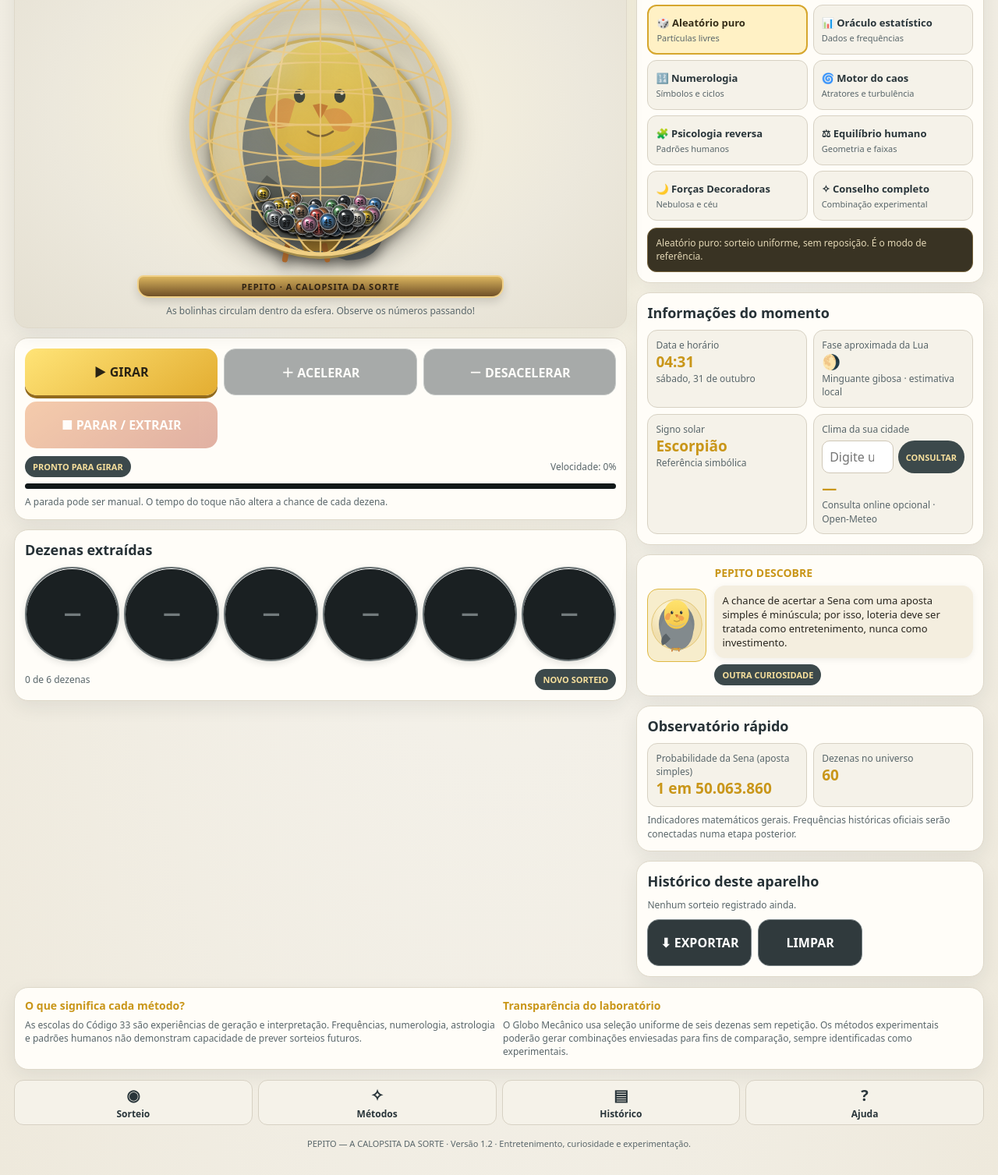
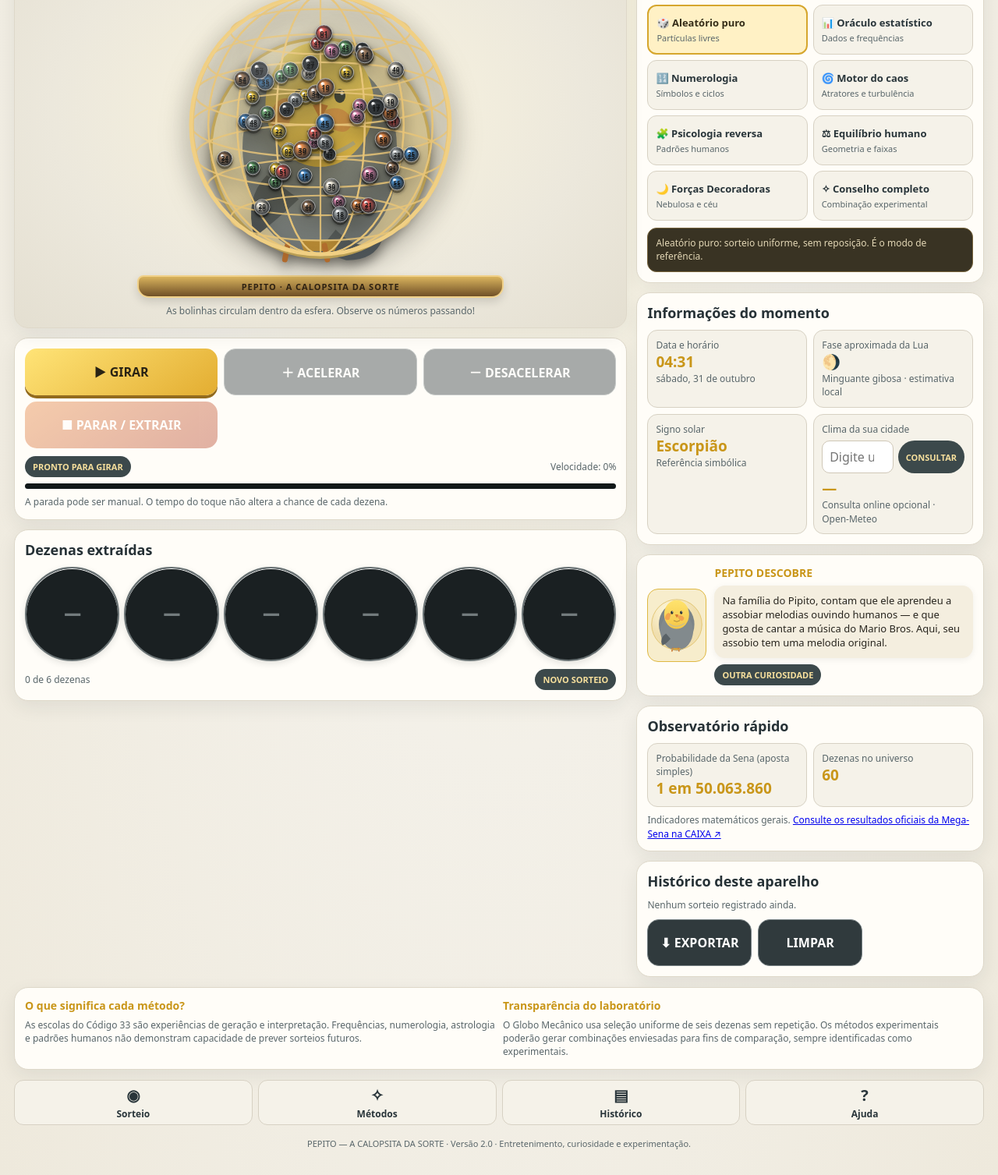
Before and after one commit to marciorobertogiocondo-code/codeman, a plain HTML site: page index.html in a window 1280 px wide. Shown: the part 438-1945 px from the top of the page at 78% size. Drawn offline with Linux system fonts and the light colour scheme; animation ran at ten frames a second.

Commit message:
Polish PEPITO 2.0 motion, audio and official references

```diff
--- a/index.html
+++ b/index.html
@@ -138,7 +138,7 @@ h1{color:#84620e}
 @media(min-width:720px){.app{max-width:1280px}.landscape-only{gap:10px}}
 @media(prefers-reduced-motion:reduce){*,*::before,*::after{scroll-behavior:auto!important;animation-duration:.01ms!important;transition-duration:.01ms!important}}
 
-.sr-only{position:absolute;width:1px;height:1px;padding:0;margin:-1px;overflow:hidden;clip:rect(0,0,0,0);white-space:nowrap;border:0}.weather-controls{display:flex;gap:6px;margin:6px 0}.weather-controls input{width:100%;min-width:0;border:1px solid #cfc7b7;border-radius:10px;padding:9px;background:#fff;color:#263136;font:inherit}.weather-controls button{white-space:nowrap}.</style>
+.sr-only{position:absolute;width:1px;height:1px;padding:0;margin:-1px;overflow:hidden;clip:rect(0,0,0,0);white-space:nowrap;border:0}.weather-controls{display:flex;gap:6px;margin:6px 0}.weather-controls input{width:100%;min-width:0;border:1px solid #cfc7b7;border-radius:10px;padding:9px;background:#fff;color:#263136;font:inherit}.weather-controls button{white-space:nowrap}.@keyframes pipitoBounce{0%,100%{transform:translateY(0) rotate(0)}40%{transform:translateY(-8px) rotate(-4deg)}70%{transform:translateY(1px) rotate(3deg)}}.globe-mascot{transition:filter .25s}body.pipito-excited .globe-mascot,body.pipito-pop .mascot-photo{animation:pipitoBounce .65s ease}body.pipito-calm .globe-mascot{filter:drop-shadow(0 0 12px #efc74d)}.tile a{color:#735510;font-weight:700}@media(prefers-reduced-motion:reduce){.globe-mascot,body.pipito-excited .globe-mascot,body.pipito-pop .mascot-photo{animation:none!important}}</style>
 
 <link rel="manifest" href="./manifest.webmanifest">
 <link rel="icon" type="image/svg+xml" href="./icons/pepito-192.svg">
@@ -156,7 +156,7 @@ h1{color:#84620e}
   <div class="brand-bird"><img src="./assets/pipito-retrato.svg" alt="Pipito, calopsita cinza de rosto amarelo"></div>
   <div><h1>PEPITO</h1><div class="tagline">A CALOPSITA DA SORTE · Um pequeno laboratório de grandes esperanças.</div></div>
  </div>
- <div class="head-actions"><button class="iconbtn" id="helpBtn" aria-label="Ajuda">?</button><button class="iconbtn" id="settingsBtn" aria-label="Configurações e som">⚙</button><button class="iconbtn" id="soundBtn" aria-label="Ativar som" aria-pressed="false">♪</button></div>
+ <div class="head-actions"><button class="iconbtn" id="helpBtn" aria-label="Ajuda">?</button><button class="iconbtn" id="settingsBtn" aria-label="Configurações e som">⚙</button><button class="iconbtn" id="soundBtn" aria-label="Ativar efeitos sonoros" aria-pressed="false">♪</button><button class="iconbtn" id="musicBtn" aria-label="Ativar música ambiente" aria-pressed="false">♫</button></div>
 </header>
 
 <section class="card intro">
@@ -248,7 +248,7 @@ h1{color:#84620e}
     <div class="tile"><div class="small">Probabilidade da Sena (aposta simples)</div><div class="value">1 em 50.063.860</div></div>
     <div class="tile"><div class="small">Dezenas no universo</div><div class="value">60</div></div>
    </div>
-   <p class="small" style="margin-top:8px">Indicadores matemáticos gerais. Frequências históricas oficiais serão conectadas numa etapa posterior.</p>
+   <p class="small" style="margin-top:8px">Indicadores matemáticos gerais. <a href="https://loterias.caixa.gov.br/Paginas/Mega-Sena.aspx" target="_blank" rel="noopener">Consulte os resultados oficiais da Mega-Sena na CAIXA ↗</a></p>
   </section>
 
   <section class="card">
@@ -270,7 +270,7 @@ h1{color:#84620e}
 <nav class="nav">
  <button id="navDraw"><b>◉</b>Sorteio</button><button id="navMethods"><b>✧</b>Métodos</button><button id="navHistory"><b>▤</b>Histórico</button><button id="navHelp"><b>?</b>Ajuda</button>
 </nav>
-<footer>PEPITO — A CALOPSITA DA SORTE · Versão 1.2 · Entretenimento, curiosidade e experimentação.</footer>
+<footer>PEPITO — A CALOPSITA DA SORTE · Versão 2.0 · Entretenimento, curiosidade e experimentação.</footer>
 </div>
 
 <script>
@@ -296,7 +296,8 @@ const tips=[
  "Numerologia é uma tradição simbólica e cultural; não há evidência de que aumente a chance de acertar a loteria.",
  "O cérebro humano procura padrões naturalmente. Às vezes encontramos desenhos significativos em sequências produzidas ao acaso.",
  "O resultado de um sorteio anterior não altera as probabilidades de um novo sorteio justo.",
- "A chance de acertar a Sena com uma aposta simples é minúscula; por isso, loteria deve ser tratada como entretenimento, nunca como investimento."
+ "A chance de acertar a Sena com uma aposta simples é minúscula; por isso, loteria deve ser tratada como entretenimento, nunca como investimento.",
+ "Na família do Pipito, contam que ele aprendeu a assobiar melodias ouvindo humanos — e que gosta de cantar a música do Mario Bros. Aqui, seu assobio tem uma melodia original."
 ];
 let tipIndex=Math.floor(Math.random()*tips.length);
 $("tipText").textContent=tips[tipIndex];
@@ -464,20 +465,19 @@ function drawGlobe(t){
  const w=gc.clientWidth,h=gc.clientHeight,cx=w/2,cy=h/2,R=Math.min(w,h)*.405;
  gctx.clearRect(0,0,w,h);
  const dt=Math.min((t-lastTime)/16.7||1,1.7);lastTime=t;
- const active=spinning, agitation=active?(0.008+speed*.00016):.0015;
+ const active=spinning, agitation=active?(0.008+speed*.00016):.00022;
  // A little 3D tumble of the complete ball cloud while the globe turns.
  const rot=active?.006+speed*.00008:.0008,cr=Math.cos(rot*dt),sr=Math.sin(rot*dt);
  for(const b of balls){
   // 3D rotation around the globe axis.
   const x=b.x*cr-b.z*sr,z=b.x*sr+b.z*cr;b.x=x;b.z=z;
   // Gravity points down; spinning airflow adds irregular turbulence and lift.
-  b.vy+=.0024*dt;
-  if(active){
-   b.vx+=Math.sin(t*.0017+b.n*1.73)*agitation*dt;
-   b.vy-=.0036*dt;
-   b.vz+=Math.cos(t*.0013+b.n*2.31)*agitation*dt;
-  }
-  b.vx*=.997;b.vy*=.997;b.vz*=.997;
+  b.vy+=active?.0024*dt:.000025*dt;
+  b.vx+=Math.sin(t*.0017+b.n*1.73)*agitation*dt;
+  b.vy+=Math.sin(t*.0011+b.n*2.07)*agitation*.65*dt;
+  b.vz+=Math.cos(t*.0013+b.n*2.31)*agitation*dt;
+  if(active)b.vy-=.0036*dt;
+  const damping=active?.997:.985;b.vx*=damping;b.vy*=damping;b.vz*=damping;
   b.x+=b.vx*dt;b.y+=b.vy*dt;b.z+=b.vz*dt;
   const d=Math.hypot(b.x,b.y,b.z),max=SPHERE_R-b.r;
   if(d>max){
@@ -599,6 +599,15 @@ function pepitoSound(kind){
 }
 const soundButton=document.getElementById("soundBtn");
 soundButton.addEventListener("click",()=>{pepitoMuted=!pepitoMuted;soundButton.textContent=pepitoMuted?"♪":"♫";soundButton.setAttribute("aria-label",pepitoMuted?"Ativar som":"Silenciar sons");soundButton.setAttribute("aria-pressed",String(!pepitoMuted));if(!pepitoMuted){pepitoSound("extract");document.getElementById("speech").textContent="Ativei meu assobio original! Você pode silenciar quando quiser."}});
+let pepitoMusicOn=false,pepitoMusicTimer=0;
+const musicBtn=document.getElementById("musicBtn");
+function pepitoMusicPhrase(){
+ if(!pepitoMusicOn||!pepitoAudio)return;
+ const phrase=[659,784,988,784,698,880,1047,880],base=pepitoAudio.currentTime;
+ phrase.forEach((f,i)=>{const o=pepitoAudio.createOscillator(),g=pepitoAudio.createGain();o.type="sine";o.frequency.value=f;g.gain.setValueAtTime(.0001,base+i*.22);g.gain.exponentialRampToValueAtTime(.018,base+i*.22+.025);g.gain.exponentialRampToValueAtTime(.0001,base+i*.22+.19);o.connect(g).connect(pepitoAudio.destination);o.start(base+i*.22);o.stop(base+i*.22+.2)});
+ pepitoMusicTimer=setTimeout(pepitoMusicPhrase,2600);
+}
+musicBtn.addEventListener("click",()=>{pepitoMusicOn=!pepitoMusicOn;musicBtn.setAttribute("aria-pressed",String(pepitoMusicOn));musicBtn.setAttribute("aria-label",pepitoMusicOn?"Silenciar música ambiente":"Ativar música ambiente");if(pepitoMusicOn){pepitoMuted=false;soundButton.setAttribute("aria-pressed","true");soundButton.setAttribute("aria-label","Silenciar efeitos sonoros");pepitoAudio=pepitoAudio||new (window.AudioContext||window.webkitAudioContext)();pepitoAudio.resume();pepitoMusicPhrase()}else clearTimeout(pepitoMusicTimer)});
 const weatherBtn=document.getElementById("weatherBtn"),weatherCity=document.getElementById("weatherCity");
 weatherBtn.addEventListener("click",async()=>{
  const city=weatherCity.value.trim(),value=document.getElementById("weatherValue"),note=document.getElementById("weatherText");
```
